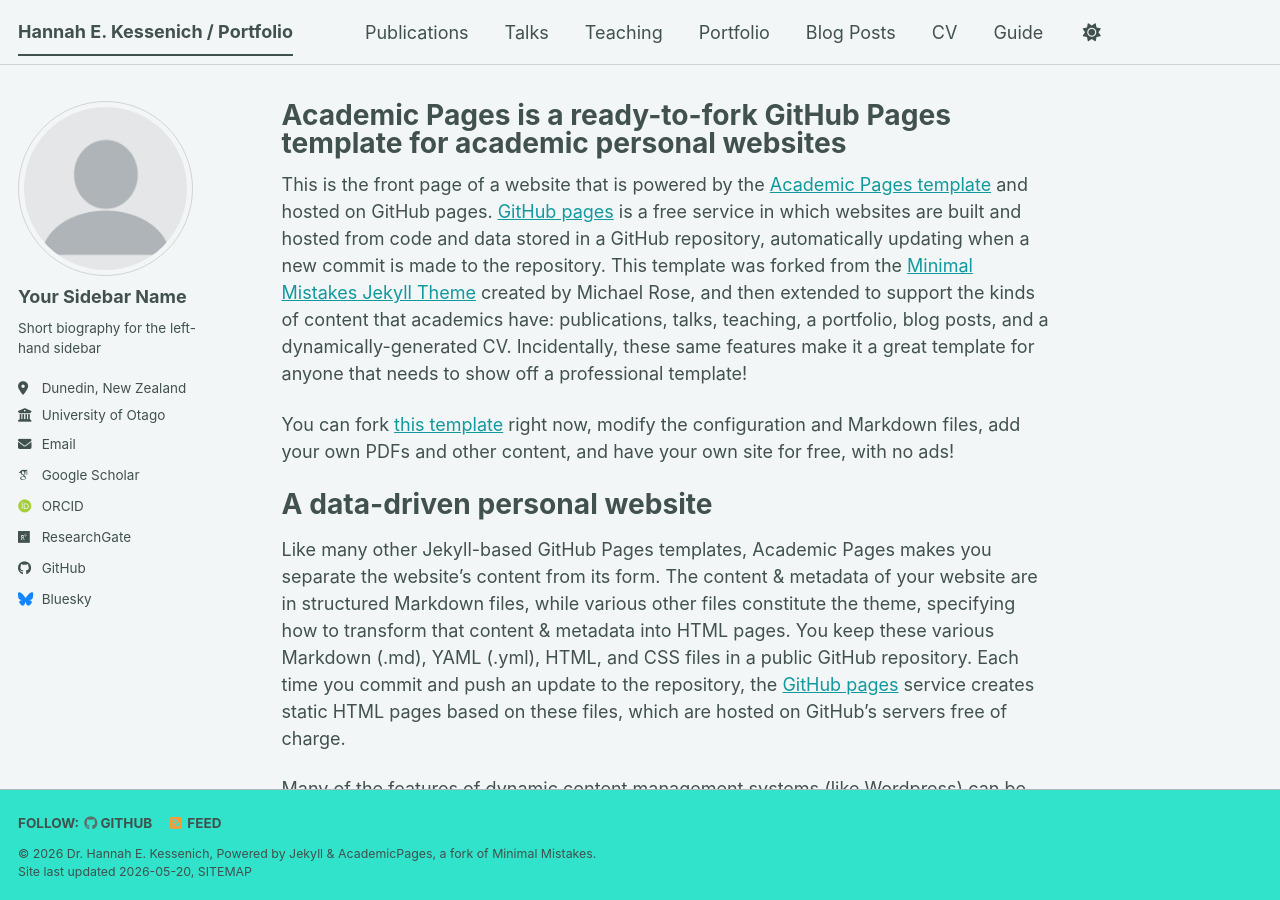
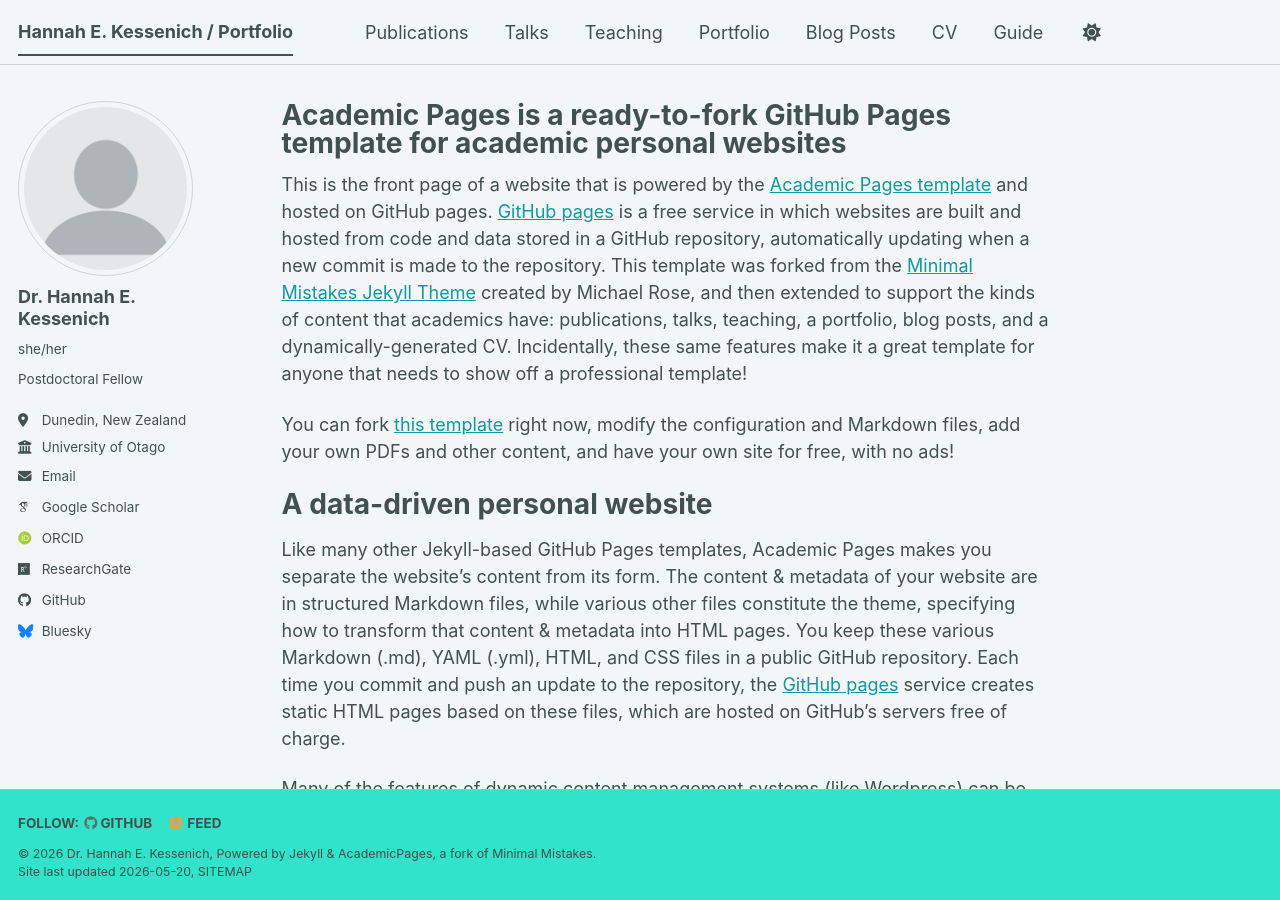
Before and after one commit to hannahekessenich/hannahekessenich.github.io, a Jekyll site: the page built from _pages/about.md, in a window 1280 px wide and 900 px high. Built offline with Jekyll 4.4.1, drawn with Linux system fonts in a browser that asks for light colours; some web fonts are replaced; a script bundle is joined from its source files by our own code; library files that are not in the unit come from our copies.

Commit message:
Update _config.yml

```diff
--- a/_config.yml
+++ b/_config.yml
@@ -24,9 +24,9 @@ repository               : "hannahekessenich/website"
 author:
   # Biographic information
   avatar           : "profile.png"
-  name             : "Your Sidebar Name"
-  pronouns         : # example: "she/her"
-  bio              : "Short biography for the left-hand sidebar"
+  name             : "Dr. Hannah E. Kessenich"
+  pronouns         : "she/her"
+  bio              : "Postdoctoral Fellow"
   location         : "Dunedin, New Zealand"
   employer         : "University of Otago"
   uri              : # URL
```
